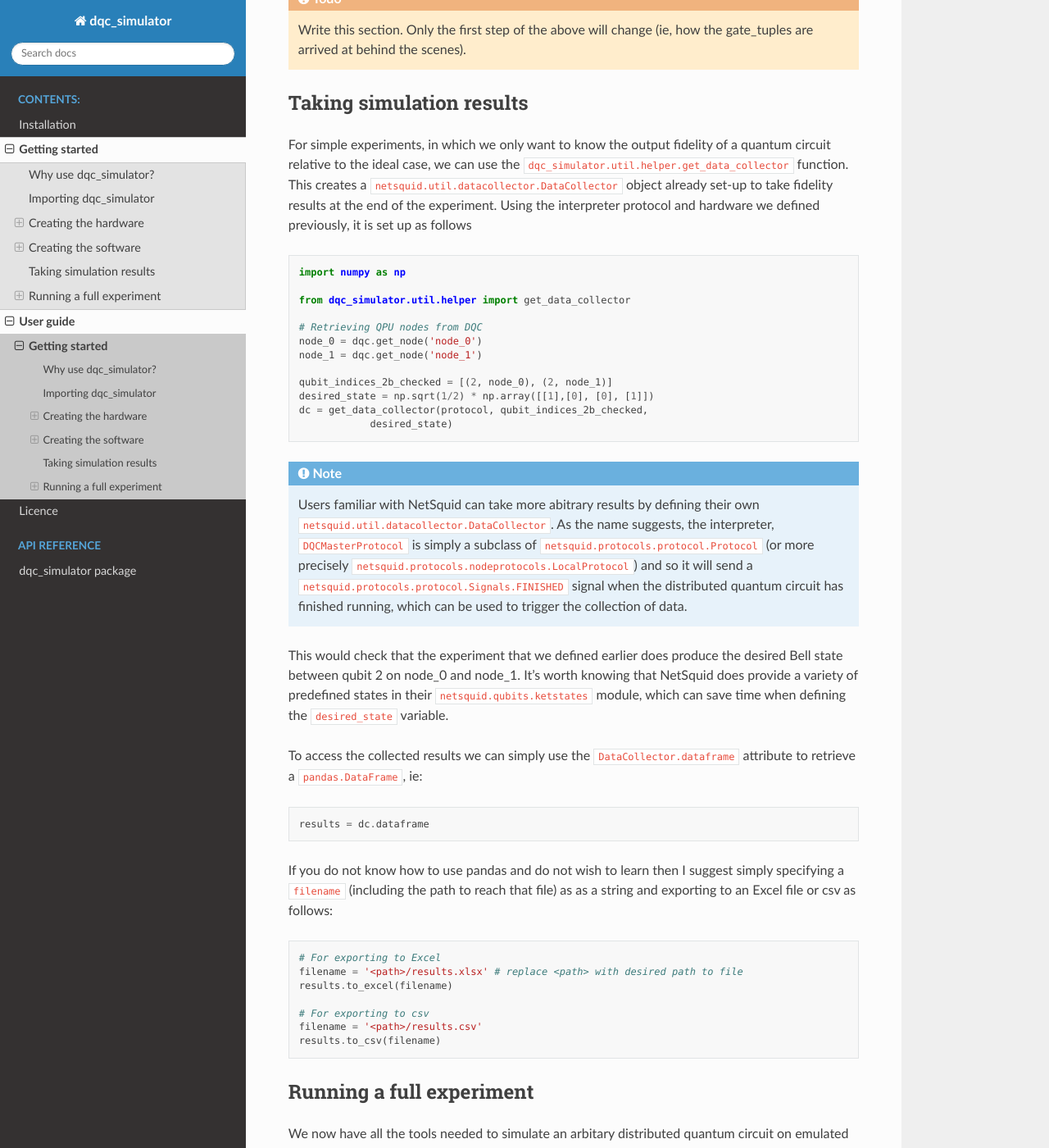
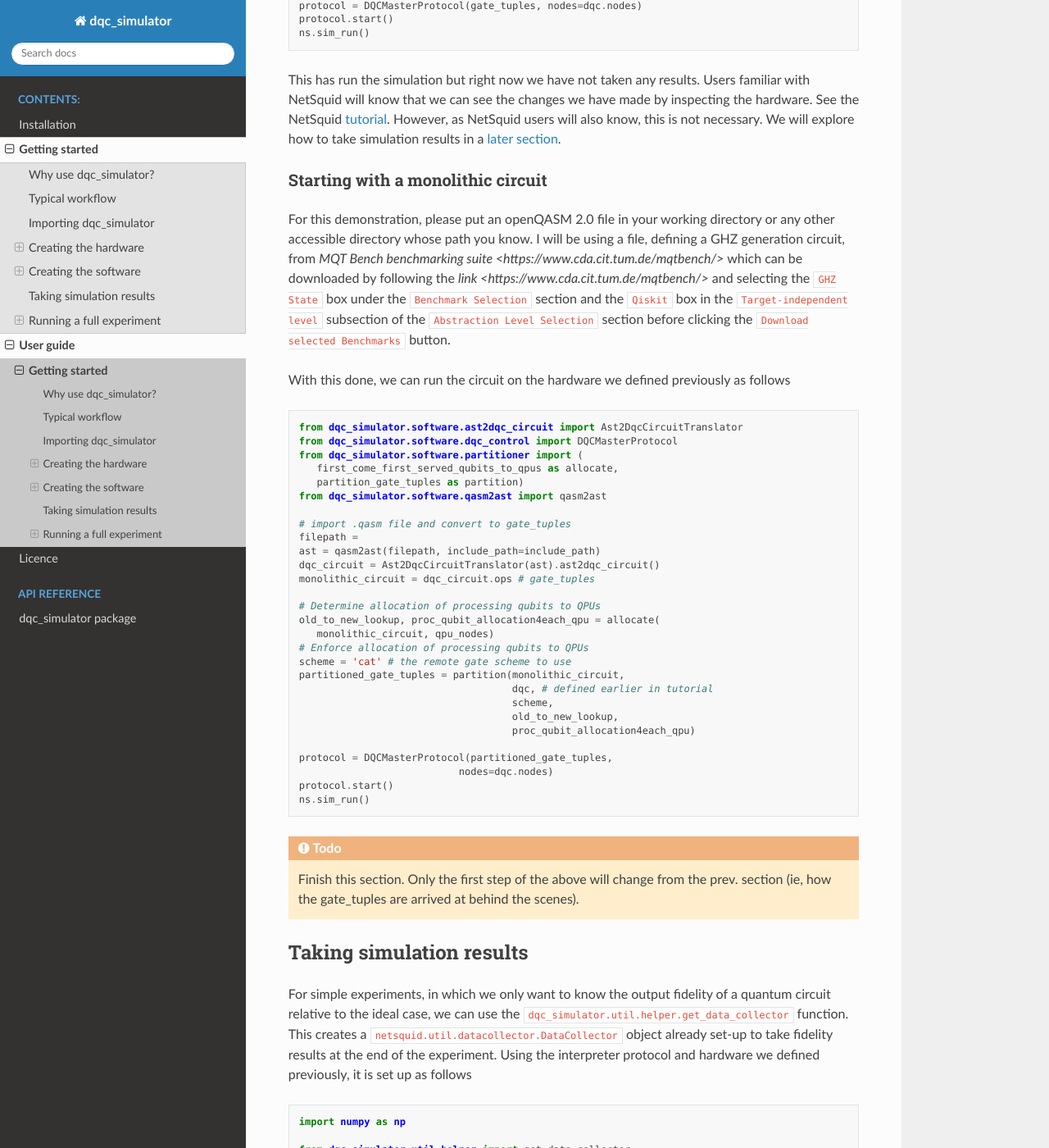
Before and after one commit to km-campbell/dqc_simulator, a Sphinx documentation site: the page built from docs/source/getting_started.rst, in a window 1280 px wide and 1400 px high, scrolled down 7233 px. Shown: the whole window at 82% size. Built offline with Sphinx 7.4.7 and the Read the Docs theme 3.1.0, drawn with Linux system fonts in a browser that asks for light colours; some of the changed text lies outside the part shown.

Commit message:
Started but not finished 'Starting with a monolithic circuit' section. A filepath needs added to the code block which needs tested

```diff
--- a/docs/source/getting_started.rst
+++ b/docs/source/getting_started.rst
@@ -69,6 +69,19 @@ The key features of dqc_simulator are:
 *  **Automatic management of remote gates and communication qubits.**
 *  **Automatic compilation using pre-made compilers.** The user
    can also easily specify their own.
+
+Typical workflow
+================
+
+To run your own experiments on a DQC, the typical workflow is as
+follows:
+
+1. import dqc_simulator
+2. Specify the DQC hardware to use
+3. Specify the quantum circuit to use as a protocol
+4. Run the experiment
+
+The rest of this guide gives more details on each of these steps.
 
 Importing dqc_simulator
 =======================
@@ -355,9 +368,51 @@ take simulation results in a :ref:`later section <taking_simulation_results>`.
 Starting with a monolithic circuit
 ----------------------------------
 
+For this demonstration, please put an openQASM 2.0 file in your working directory or
+any other accessible directory whose path you know.
+I will be using a file, defining a GHZ generation circuit, from
+`MQT Bench benchmarking suite <https://www.cda.cit.tum.de/mqtbench/>` which can be
+downloaded by following the `link <https://www.cda.cit.tum.de/mqtbench/>` and
+selecting the ``GHZ State`` box under the ``Benchmark Selection`` section and
+the ``Qiskit`` box in the ``Target-independent level`` subsection of the
+``Abstraction Level Selection`` section before clicking the
+``Download selected Benchmarks`` button.
+
+With this done, we can run the circuit on the hardware we defined previously as follows ::
+
+      from dqc_simulator.software.ast2dqc_circuit import Ast2DqcCircuitTranslator
+      from dqc_simulator.software.dqc_control import DQCMasterProtocol
+      from dqc_simulator.software.partitioner import (
+         first_come_first_served_qubits_to_qpus as allocate,
+         partition_gate_tuples as partition)
+      from dqc_simulator.software.qasm2ast import qasm2ast
+
+      # import .qasm file and convert to gate_tuples
+      filepath =
+      ast = qasm2ast(filepath, include_path=include_path)
+      dqc_circuit = Ast2DqcCircuitTranslator(ast).ast2dqc_circuit()
+      monolithic_circuit = dqc_circuit.ops # gate_tuples
+
+      # Determine allocation of processing qubits to QPUs
+      old_to_new_lookup, proc_qubit_allocation4each_qpu = allocate(
+         monolithic_circuit, qpu_nodes)
+      # Enforce allocation of processing qubits to QPUs
+      scheme = 'cat' # the remote gate scheme to use
+      partitioned_gate_tuples = partition(monolithic_circuit,
+                                          dqc, # defined earlier in tutorial
+                                          scheme,
+                                          old_to_new_lookup,
+                                          proc_qubit_allocation4each_qpu)
+
+      protocol = DQCMasterProtocol(partitioned_gate_tuples,
+                                 nodes=dqc.nodes)
+      protocol.start()
+      ns.sim_run()
+
 .. todo::
 
-   Write this section. Only the first step of the above will change (ie, how the
+   Finish this section. Only the first step of the above will change from the
+   prev. section (ie, how the
    gate_tuples are arrived at behind the scenes).
 
 .. _taking_simulation_results:
```
